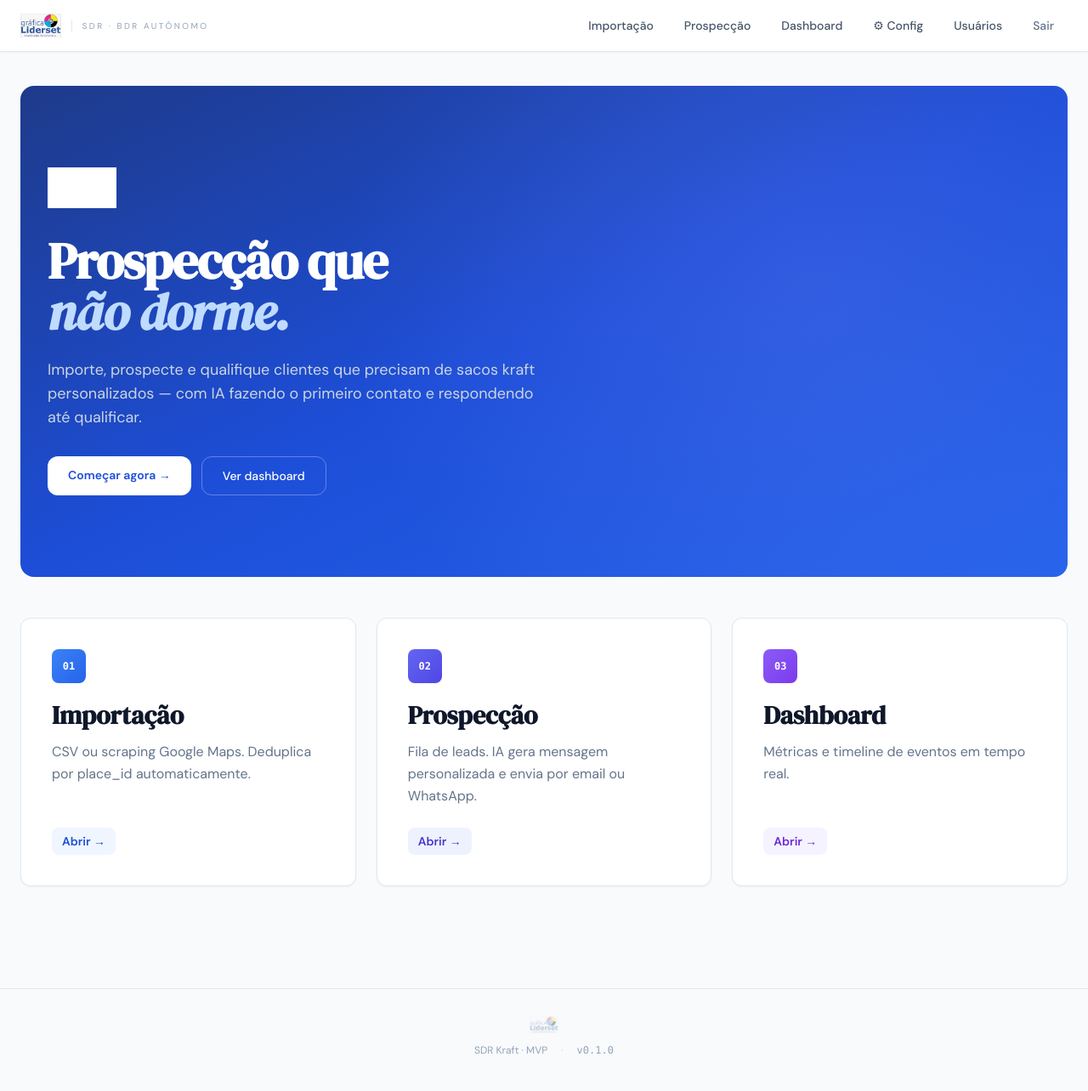
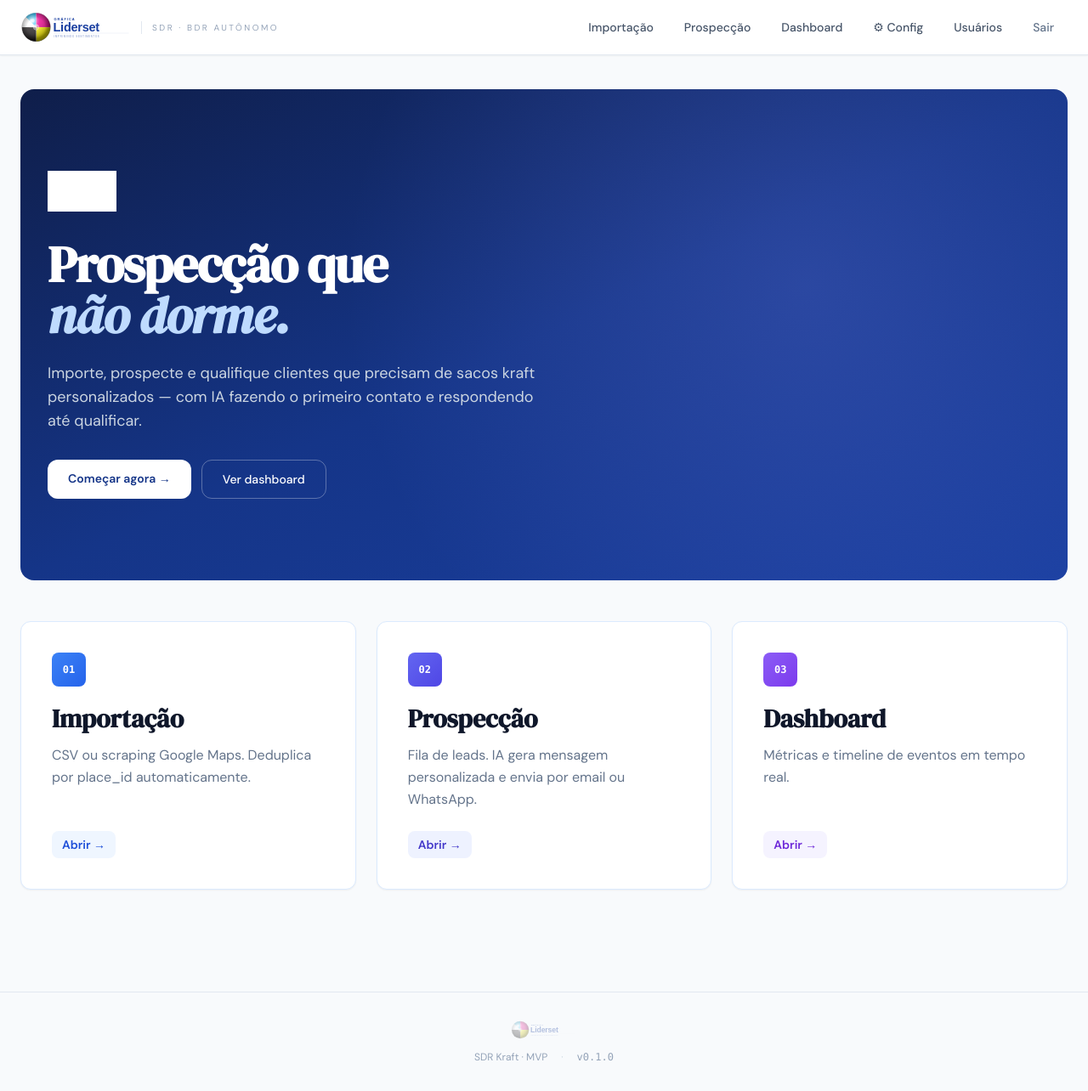
Before and after one commit to robertocassianoadm15-debug/sdr-kraft, a Next.js app: page / in a window 1280 px wide. Shown: the whole page at 85% size. Built offline with nearby package versions, Linux system fonts and the light colour scheme.

Commit message:
feat: logo SVG, tema azul navy, remove cores kraft

```diff
--- a/src/app/globals.css
+++ b/src/app/globals.css
@@ -7,8 +7,8 @@
 
 @layer base {
   html, body {
-    background: #F8FAFC;
-    color: #0f172a;
+    background: #F0F4FA;
+    color: #0F1E4A;
     font-family: 'DM Sans', system-ui, sans-serif;
   }
   h1, h2, h3 {
@@ -19,7 +19,7 @@
 
 @layer components {
   .card {
-    @apply bg-white border border-slate-200 rounded-xl shadow-sm;
+    @apply bg-white border border-navy-100 rounded-xl shadow-sm;
   }
   .btn {
     @apply inline-flex items-center justify-center px-4 py-2 rounded-lg font-medium transition-colors;
@@ -28,11 +28,11 @@
     @apply btn bg-navy-600 text-white hover:bg-navy-700;
   }
   .btn-ghost {
-    @apply btn bg-transparent border border-slate-300 text-slate-700 hover:bg-slate-100;
+    @apply btn bg-transparent border border-navy-200 text-navy-700 hover:bg-navy-50;
   }
   .input {
-    @apply w-full px-3 py-2 rounded-lg border border-slate-300 bg-white
-           focus:outline-none focus:ring-2 focus:ring-navy-500 text-slate-900;
+    @apply w-full px-3 py-2 rounded-lg border border-[#B5D4F4] bg-white
+           focus:outline-none focus:ring-2 focus:ring-navy-400 text-navy-900;
   }
   .badge {
     @apply inline-flex items-center px-2 py-0.5 rounded-full text-xs font-medium;
@@ -42,6 +42,6 @@
     @apply text-4xl md:text-5xl font-bold text-navy-900;
   }
   .stat-label {
-    @apply text-xs uppercase tracking-widest text-slate-500;
+    @apply text-xs uppercase tracking-widest text-navy-400;
   }
 }
--- a/src/app/layout.tsx
+++ b/src/app/layout.tsx
@@ -16,11 +16,11 @@ export default function RootLayout({ children }: { children: React.ReactNode })
           <div className="max-w-7xl mx-auto px-6 py-3 flex items-center justify-between">
             <Link href="/" className="flex items-center gap-3">
               <Image
-                src="/logo.png"
+                src="/logo.svg"
                 alt="Gráfica Liderset"
-                width={90}
-                height={32}
-                className="h-7 w-auto object-contain"
+                width={200}
+                height={62}
+                className="h-10 w-auto object-contain"
                 priority
               />
               <div className="hidden sm:block border-l border-slate-200 pl-3">
@@ -48,11 +48,11 @@ export default function RootLayout({ children }: { children: React.ReactNode })
         <footer className="border-t border-slate-200 mt-20">
           <div className="max-w-7xl mx-auto px-6 py-8 flex flex-col items-center gap-3">
             <Image
-              src="/logo.png"
+              src="/logo.svg"
               alt="Gráfica Liderset"
-              width={72}
-              height={26}
-              className="h-5 w-auto object-contain opacity-30"
+              width={100}
+              height={31}
+              className="h-6 w-auto object-contain opacity-30"
             />
             <div className="flex items-center gap-4 text-xs text-slate-400">
               <span>SDR Kraft · MVP</span>
--- a/src/app/login/page.tsx
+++ b/src/app/login/page.tsx
@@ -39,11 +39,11 @@ export default function LoginPage() {
       <div className="bg-white rounded-2xl shadow-lg border border-slate-200 w-full max-w-sm p-8">
         <div className="flex flex-col items-center mb-8">
           <Image
-            src="/logo.png"
+            src="/logo.svg"
             alt="Gráfica Liderset"
-            width={120}
-            height={42}
-            className="h-10 w-auto object-contain mb-3"
+            width={200}
+            height={62}
+            className="h-12 w-auto object-contain mb-3"
             priority
           />
           <div className="text-xs uppercase tracking-[0.25em] text-slate-400">SDR · BDR Autônomo</div>
--- a/tailwind.config.ts
+++ b/tailwind.config.ts
@@ -12,11 +12,11 @@ const config: Config = {
           300: '#93C5FD',
           400: '#60A5FA',
           500: '#3B82F6',
-          600: '#2563EB',
-          700: '#1D4ED8',
-          800: '#1E40AF',
-          900: '#1E3A8A',
-          950: '#0F1E4A',
+          600: '#1A3FA0',
+          700: '#153588',
+          800: '#112C72',
+          900: '#0F1E4A',
+          950: '#091430',
         }
       },
       fontFamily: {
```
Also changed, not shown: public/logo.svg (added).
